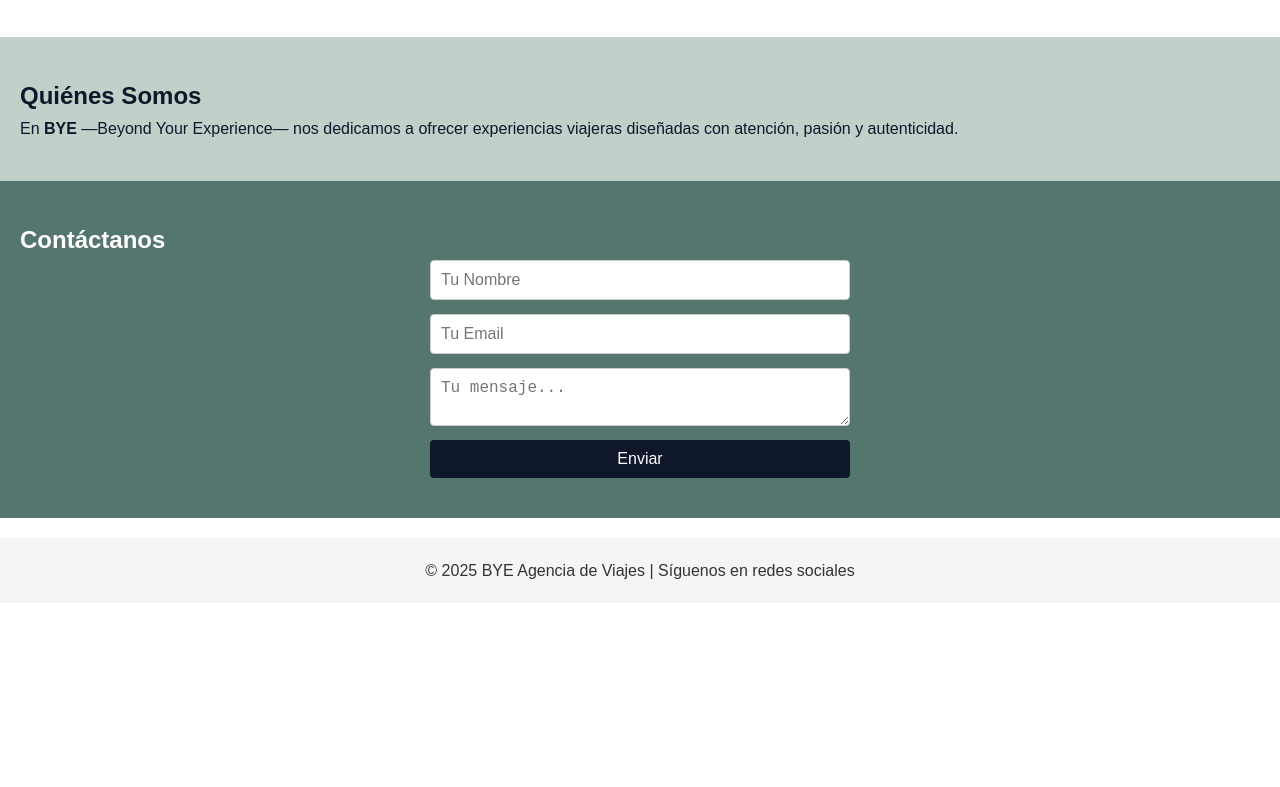
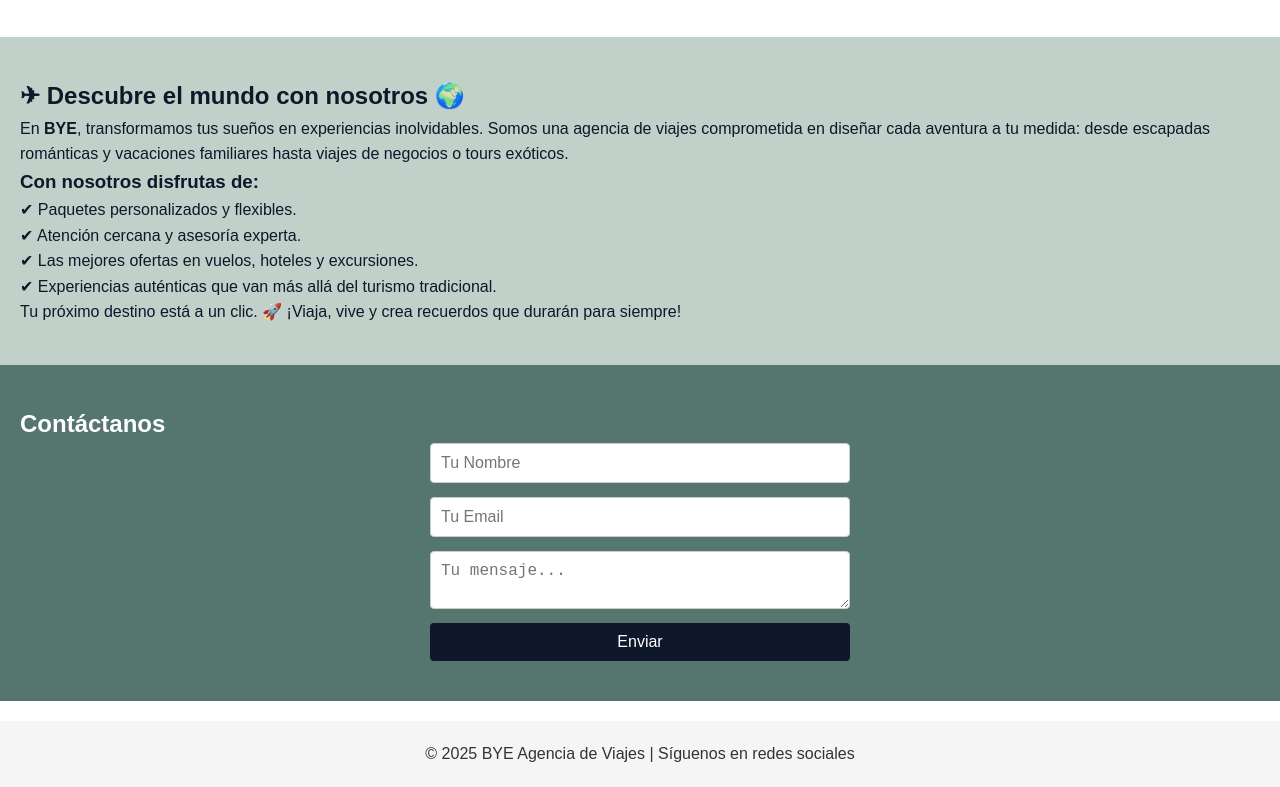
Before and after one commit to keevint17/Agencia-de-Viajes-BYE, a plain HTML site: page index.html in a window 1280 px wide. Shown: the part 1001-1788 px from the top of the page. Before the commit the page ends 1604 px from the top, so only its background shows below. Drawn offline with Linux system fonts and the light colour scheme.

Commit message:
actualizacion de nosotros

```diff
--- a/index.html
+++ b/index.html
@@ -51,8 +51,16 @@
 
   <!-- Sobre nosotros -->
   <section id="nosotros">
-    <h2>Quiénes Somos</h2>
-    <p>En <strong>BYE</strong> —Beyond Your Experience— nos dedicamos a ofrecer experiencias viajeras diseñadas con atención, pasión y autenticidad.</p>
+    <h2>✈ Descubre el mundo con nosotros 🌍</h2>
+    <p>En <strong>BYE</strong>, transformamos tus sueños en experiencias inolvidables. Somos una agencia de viajes comprometida en diseñar cada aventura a tu medida: desde escapadas románticas y vacaciones familiares hasta viajes de negocios o tours exóticos.
+
+<p><h3> Con nosotros disfrutas de:</h3></p>
+<p>✔ Paquetes personalizados y flexibles.</p>
+<p>✔ Atención cercana y asesoría experta.</p>
+<p>✔ Las mejores ofertas en vuelos, hoteles y excursiones.</p>
+<p>✔ Experiencias auténticas que van más allá del turismo tradicional.</p>
+
+Tu próximo destino está a un clic. 🚀 ¡Viaja, vive y crea recuerdos que durarán para siempre!</p>
   </section>
 
   <!-- Contacto -->
```
